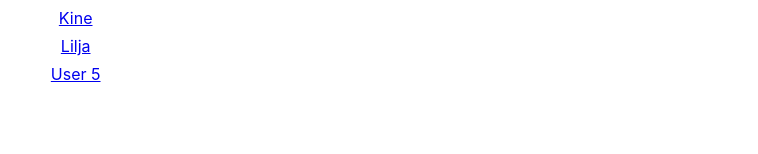
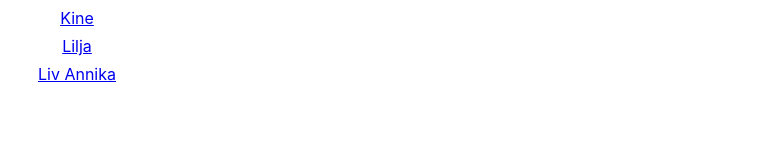
Before and after one commit to magnus-schj/Wishlist, a React (Create React App) app in the folder frontend/react/main/: page / in a window 1280 px wide. Shown: the part 127-281 px from the top of the page, without its empty margins (2-760 px from the left). Built offline with nearby package versions, Linux system fonts and the light colour scheme.

Commit message:
more data

```diff
--- a/frontend/react/main/src/assets/MockData.js
+++ b/frontend/react/main/src/assets/MockData.js
@@ -20,8 +20,15 @@ const MOCK_DATA = [
       "Noe hjemmelaget, spiselig, drikkbart, en boks med te, sjokolade..",
     ],
   },
-  { name: "Lilja", wishes: ["wish 1", "wish 2", "wish 3"] },
-  { name: "User 5", wishes: ["wish 1", "wish 2", "wish 3"] },
+  { name: "Lilja", wishes: ["Nytt Skateboard", "Nintendo switch", "Penger"] },
+  {
+    name: "Liv Annika",
+    wishes: [
+      "New black converse",
+      "Dr. Lip freak buzzing chapstick- cherry",
+      "Perfume",
+    ],
+  },
 ];
 
 export default MOCK_DATA;
```
